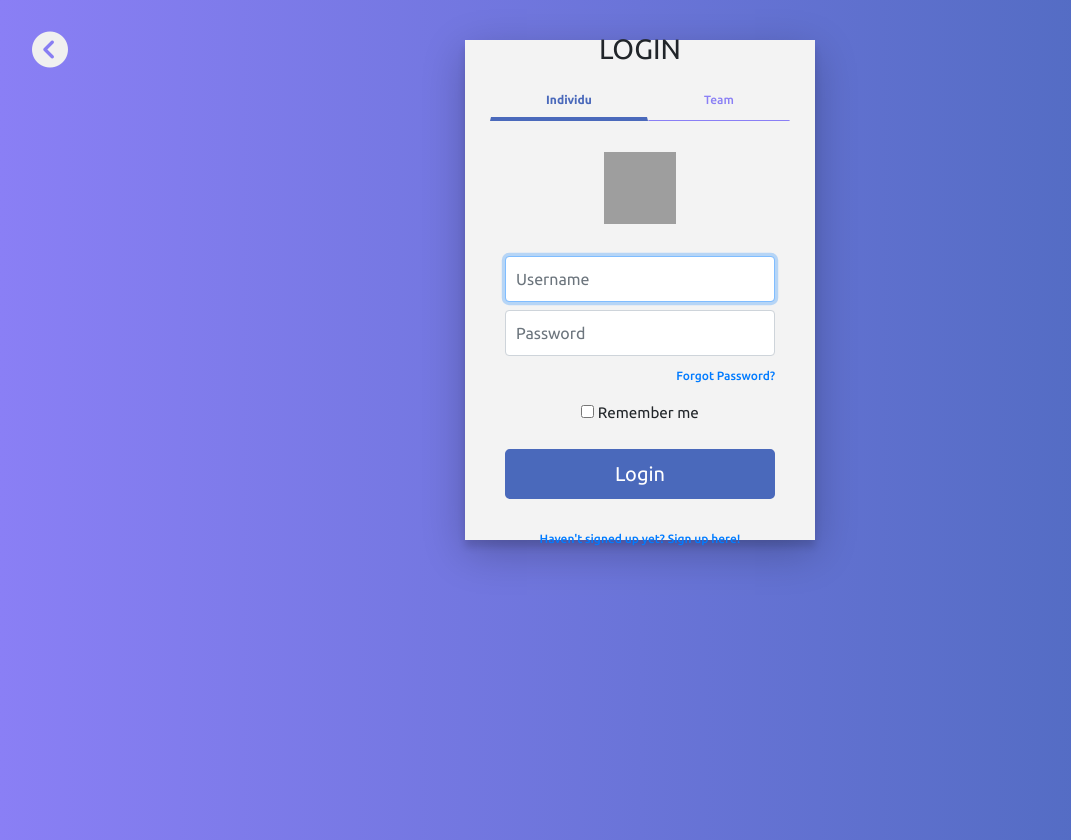
After one commit to VladRafli/Lomba_HIMFO, a CodeIgniter app: page /database/login in a window 1280 px wide. The commit adds this page. Shown: the whole page, without its empty margins (0-1071 px from the left). Run offline with CodeIgniter, Linux system fonts and the light colour scheme; some libraries are stand-ins or nearby versions; grey boxes are pictures that could not be loaded.

Commit message:
Add login and sign up page

```diff
--- a/application/config/config.php
+++ b/application/config/config.php
@@ -23,7 +23,9 @@ defined('BASEPATH') OR exit('No direct script access allowed');
 | a PHP script and you can easily do that on your own.
 |
 */
-$config['base_url'] = 'http' . ((isset($_SERVER['HTTPS']) && $_SERVER['HTTPS'] == 'on') ? 's' : '').'://'.$_SERVER['HTTP_HOST'].str_replace('//','/',dirname($_SERVER['SCRIPT_NAME']).'/');
+$config['base_url'] = ((isset($_SERVER['HTTPS']) && $_SERVER['HTTPS'] == "on") ? "https" : "http");
+$config['base_url'] .= "://".$_SERVER['HTTP_HOST'];
+$config['base_url'] .= str_replace(basename($_SERVER['SCRIPT_NAME']),"",$_SERVER['SCRIPT_NAME']);
 
 /*
 |--------------------------------------------------------------------------
@@ -35,7 +37,7 @@ $config['base_url'] = 'http' . ((isset($_SERVER['HTTPS']) && $_SERVER['HTTPS'] =
 | variable so that it is blank.
 |
 */
-$config['index_page'] = 'index.php';
+$config['index_page'] = '';
 
 /*
 |--------------------------------------------------------------------------
--- a/application/config/routes.php
+++ b/application/config/routes.php
@@ -50,5 +50,7 @@ defined('BASEPATH') OR exit('No direct script access allowed');
 |		my-controller/my-method	-> my_controller/my_method
 */
 $route['default_controller'] = 'landing';
+$route['signup'] = 'signup';
+$route['login'] = 'login';
 $route['404_override'] = '';
 $route['translate_uri_dashes'] = FALSE;
--- a/application/controllers/landing.php
+++ b/application/controllers/landing.php
@@ -20,6 +20,7 @@ class Landing extends CI_Controller {
 	 */
 	public function index()
 	{
+		$this->load->helper('url');
 		$this->load->view('index');
 	}
 }
--- /dev/null
+++ b/application/controllers/login.php
@@ -0,0 +1,10 @@
+<?php
+defined('BASEPATH') OR exit('No direct script access allowed');
+
+class Login extends CI_Controller {
+
+	public function index()
+	{
+		$this->load->view('login');
+	}
+}
--- /dev/null
+++ b/application/views/login.php
@@ -0,0 +1,113 @@
+<?php
+defined('BASEPATH') OR exit('No direct script access allowed');
+?>
+
+
+<!doctype html>
+<html lang="en" dir="ltr">
+
+<head>
+	<meta charset="utf-8">
+	<meta name="viewport" content="width=device-width, initial-scale=1, minimum-scale=1">
+	<meta name="description" content="">
+	<meta name="author" content="">
+	<link rel="icon" href="/docs/4.1/assets/img/favicons/favicon.ico">
+
+	<title>HIMFEST LOGIN</title>
+
+	<link rel="canonical" href="https://getbootstrap.com/docs/4.1/examples/sign-in/">
+
+	<!-- bootstrap -->
+	<link rel="stylesheet" href="https://stackpath.bootstrapcdn.com/bootstrap/4.3.1/css/bootstrap.min.css"
+		integrity="sha384-ggOyR0iXCbMQv3Xipma34MD+dH/1fQ784/j6cY/iJTQUOhcWr7x9JvoRxT2MZw1T" crossorigin="anonymous">
+	<!-- google font -->
+	<link
+		href="https://fonts.googleapis.com/css2?family=Ubuntu:ital,wght@0,300;0,400;0,500;0,700;1,300;1,400;1,500;1,700&display=swap"
+		rel="stylesheet">
+	<!-- custom stylesheet -->
+	<link rel="stylesheet" type="text/css" href="<?= base_url()?>css/login.css">
+</head>
+
+<body class="text-center">
+	<div class="back-button">
+		<a href="<?= site_url()?>"><i class="fas fa-chevron-circle-left fa-3x"></i></a>
+	</div>
+	<div id="logreg-forms" class="d-flex flex-column justify-content-center align-items-center">
+		<h1 class="h3 mb-3 font-weight-normal" style="text-align: center">LOGIN</h1>
+		<div class="row">
+			<div class="col-xs-12 ">
+				<nav>
+					<div class="nav nav-tabs nav-fill" id="nav-tab" role="tablist">
+						<a class="nav-item nav-link active" id="nav-home-tab" data-toggle="tab" href="#nav-home"
+							role="tab" aria-controls="nav-home" aria-selected="true">Individu</a>
+						<a class="nav-item nav-link" id="nav-profile-tab" data-toggle="tab" href="#nav-profile"
+							role="tab" aria-controls="nav-profile" aria-selected="false">Team</a>
+					</div>
+				</nav>
+				<div class="tab-content py-3 px-3 px-sm-0" id="nav-tabContent">
+					<div class="tab-pane fade show active" id="nav-home" role="tabpanel" aria-labelledby="nav-home-tab">
+						<form class="form-signin">
+							<img class="mb-4" src="../../assets/brand/bootstrap-solid.svg" alt="" width="72"
+								height="72">
+							<label for="inputUsername" class="sr-only">Username</label>
+							<input type="text" id="inputUsername" name="username" class="form-control"
+								placeholder="Username" required autofocus>
+							<label for="inputPassword" class="sr-only">Password</label>
+							<input type="password" name="password" id="inputPassword" class="form-control"
+								placeholder="Password" required>
+							<div class="text-right w-100">
+								<a href="#">Forgot Password?</a>
+							</div>
+							<div class="checkbox my-3">
+								<label>
+									<input type="checkbox" value="remember-me"> Remember me
+								</label>
+							</div>
+							<button class="btn btn-lg btn-primary btn-block" type="submit">Login</button>
+						</form>
+					</div>
+					<div class="tab-pane fade" id="nav-profile" role="tabpanel" aria-labelledby="nav-profile-tab">
+						<form class="form-signin">
+							<img class="mb-4" src="../../assets/brand/bootstrap-solid.svg" alt="" width="72"
+								height="72">
+							<label for="inputTeamName" class="sr-only">Team Name</label>
+							<input type="text" id="inputTeamName" name="teamName" class="form-control"
+								placeholder="Team Name" required autofocus>
+							<label for="inputPassword" class="sr-only">Password</label>
+							<input type="password" name="password" id="inputPassword" class="form-control"
+								placeholder="Password" required>
+							<div class="text-right w-100">
+								<a href="#">Forgot Password?</a>
+							</div>
+							<div class="checkbox my-3">
+								<label>
+									<input type="checkbox" value="remember-me"> Remember me
+								</label>
+							</div>
+							<button class="btn btn-lg btn-primary btn-block" type="submit">Login</button>
+						</form>
+					</div>
+				</div>
+			</div>
+		</div>
+		<div class="row">
+			<a href="<?= site_url('signup')?>">Haven't signed up yet? Sign up here!</a>
+		</div>
+	</div>
+	<!-- jquery -->
+	<script src="https://code.jquery.com/jquery-3.3.1.slim.min.js"
+		integrity="sha384-q8i/X+965DzO0rT7abK41JStQIAqVgRVzpbzo5smXKp4YfRvH+8abtTE1Pi6jizo" crossorigin="anonymous">
+	</script>
+	<!-- popper js -->
+	<script src="https://cdnjs.cloudflare.com/ajax/libs/popper.js/1.14.7/umd/popper.min.js"
+		integrity="sha384-UO2eT0CpHqdSJQ6hJty5KVphtPhzWj9WO1clHTMGa3JDZwrnQq4sF86dIHNDz0W1" crossorigin="anonymous">
+	</script>
+	<!-- bootstrap scripts -->
+	<script src="https://stackpath.bootstrapcdn.com/bootstrap/4.3.1/js/bootstrap.min.js"
+		integrity="sha384-JjSmVgyd0p3pXB1rRibZUAYoIIy6OrQ6VrjIEaFf/nJGzIxFDsf4x0xIM+B07jRM" crossorigin="anonymous">
+	</script>
+	<!-- fontawesome  -->
+	<script src="https://kit.fontawesome.com/435e55727b.js" crossorigin="anonymous"></script>
+</body>
+
+</html>
--- /dev/null
+++ b/css/login.css
@@ -0,0 +1,106 @@
+html,
+body {
+	height: 100%;
+}
+
+body {
+	background: #4A69BB;
+	background: -webkit-linear-gradient(to right, #8A7FF5, #4A69BB);
+	background: linear-gradient(to right, #8A7FF5, #4A69BB);
+	font-family: 'Ubuntu', sans-serif;
+	font-size: 0.95rem;
+	margin: 0;
+	overflow-y: hidden;
+}
+
+h1 {
+	font-size: 3.2rem;
+}
+
+p,
+a {
+	font-size: 0.75rem;
+	font-weight: 500;
+}
+
+.btn.btn-primary {
+	border-width: 2px;
+	background: #4A69BB;
+	border-color: #4A69BB;
+	color: #fff !important;
+}
+
+.btn.btn-primary:hover {
+	background: transparent;
+	border-color: #4A69BB;
+	color: #000 !important;
+}
+
+.back-button {
+	position: absolute;
+	top: 2rem;
+	left: 2rem;
+}
+
+.back-button a {
+	color: #f0f0f0;
+}
+
+.back-button a:hover {
+	color: #fff;
+}
+
+#logreg-forms{
+	width: 350px;
+	height: 500px;
+    margin: 5vh auto;
+    background-color:#f3f3f3;
+    box-shadow: 0 7px 7px rgba(0, 0, 0, 0.12), 0 12px 40px rgba(0,0,0,0.24);
+  	transition: all 0.3s cubic-bezier(.25,.8,.25,1);
+}
+
+.form-signin {
+	width: 100%;
+	max-width: 330px;
+	padding: 15px;
+	margin: auto;
+}
+
+.form-signin .form-control {
+	position: relative;
+	box-sizing: border-box;
+	height: auto;
+	margin: 0.5rem 0;
+	padding: 10px;
+	font-size: 16px;
+}
+
+.form-signin .form-control:focus {
+	z-index: 2;
+}
+
+#tabs .nav-tabs .nav-item.show .nav-link, .nav-tabs .nav-link.active {
+	color: #4A69BB;
+	background-color: transparent;
+	border-color: transparent transparent #4A69BB;
+	border-bottom: 4px solid !important;
+	font-weight: bold;
+}
+
+#tabs .nav-tabs .nav-item.show .nav-link, .nav-tabs .nav-link {
+	color: #8A7FF5;
+	background-color: transparent;
+	border-color: transparent transparent #8A7FF5;
+}
+
+#tabs .nav-tabs .nav-link {
+	border: 1px solid transparent;
+	border-top-left-radius: .25rem;
+	border-top-right-radius: .25rem;
+}
+
+@media only screen and (max-width: 400px) {
+	.back-button {
+		display: none;
+	}
+}
```
Also changed, not shown: application/controllers/signup.php (added, +10 -0 lines), application/views/index.php (+16 -15 lines), application/views/signup.php (added, +119 -0 lines), css/signup.css (added, +108 -0 lines), js/signup.js (added, +12 -0 lines), application/.htaccess, css/index.css (renamed from css/styles.css).
